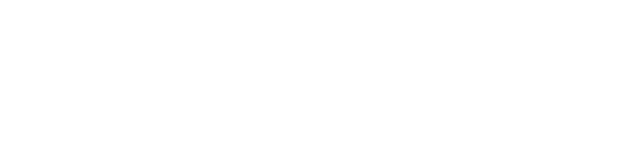
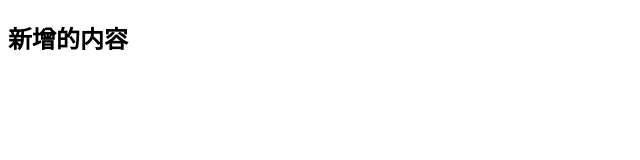
Before and after one commit to xw0203/Git-Test, a plain HTML site: page index.html in a window 1280 px wide. Shown: the whole page, without its empty margins (0-640 px from the left). Drawn offline with Linux system fonts and the light colour scheme.

Commit message:
又提交了一次

```diff
--- a/index.html
+++ b/index.html
@@ -6,6 +6,7 @@
     <title>Document</title>
 </head>
 <body>
+    <h2>新增的内容</h2>
 
 </body>
 </html>
```
